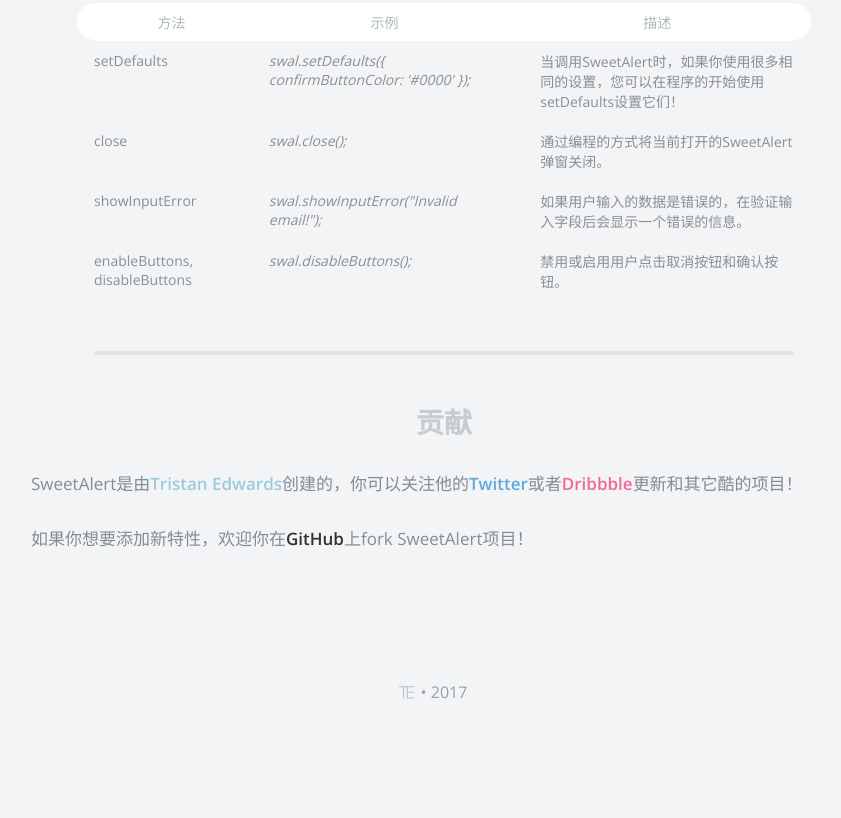
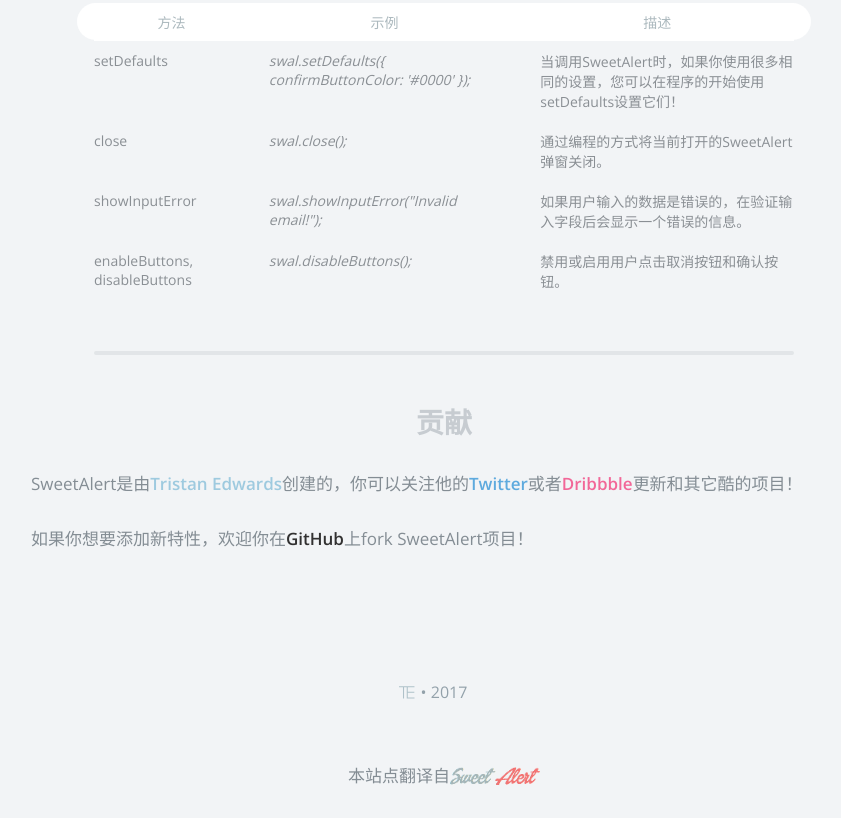
Before and after one commit to mishengqiang/SweetAlert, a plain HTML site: page index.html in a window 1280 px wide. Shown: the part 6609-7427 px from the top of the page, without its empty margins (196-1037 px from the left). Before the commit the page ends 7350 px from the top, so only its background shows below. Drawn offline with nearby package versions, Linux system fonts and the light colour scheme.

Commit message:
注明翻译来源站点

```diff
--- a/index.html
+++ b/index.html
@@ -457,6 +457,7 @@
 	<footer>
 		<span class="te-logo">TE</span> • <script>document.write(new Date().getFullYear())</script>
 	</footer>
+	<p class="center">本站点翻译自<a style="display: inline-block;width: 90px;height: 18px;margin-top: -3px;text-indent: -9999px;background-image: url(../images/logo_small.png);background-image: -webkit-image-set(url(../images/logo_small.png) 1x, url(../images/logo_small@2x.png) 2x);background-size: cover;vertical-align: middle;" href="http://t4t5.github.io/sweetalert/">SweetAlert</a></p>
 	<script>
 
 document.querySelector('button.download').onclick = function(){
```
